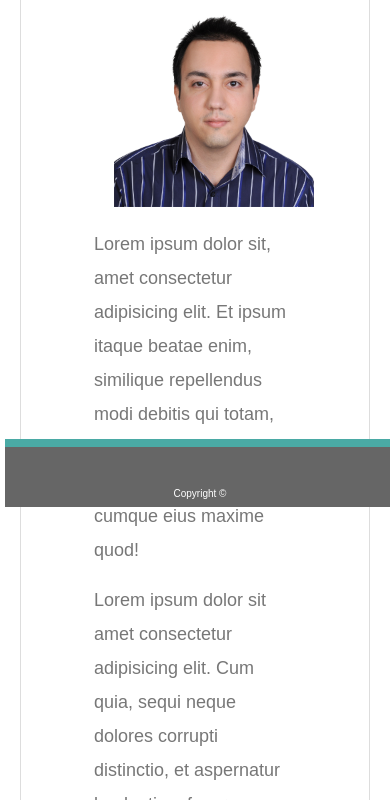
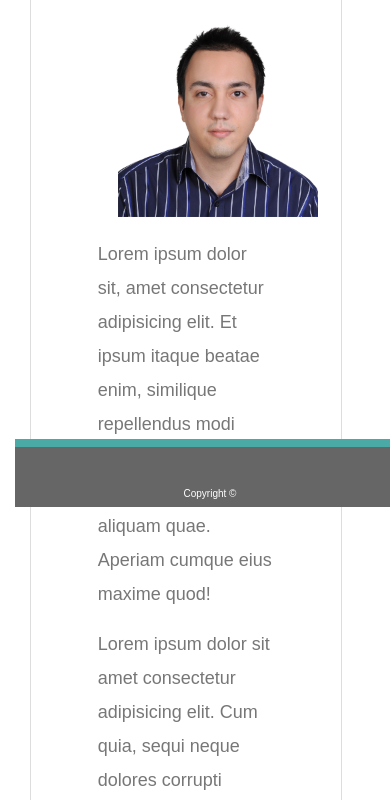
Before and after one commit to Shayan85/Bootstrap_portfolio, a plain HTML site: page index.html in a window 390 px wide. Shown: the part 337-1137 px from the top of the page. Drawn offline with nearby package versions, Linux system fonts and the light colour scheme.

Commit message:
final versions

```diff
--- a/assets/style.css
+++ b/assets/style.css
@@ -88,7 +88,11 @@ h3{
   line-height: 25px;
   }
 
-  @media screen and (max-width: 768px) {
+  @media screen and (max-width: 600px) {
     body {
       background-image: url("assets/pattern-background.jpeg");
-      margin: 20px;
+      margin: 30px;
+      width: 80%
+
+    }
+  }
```
